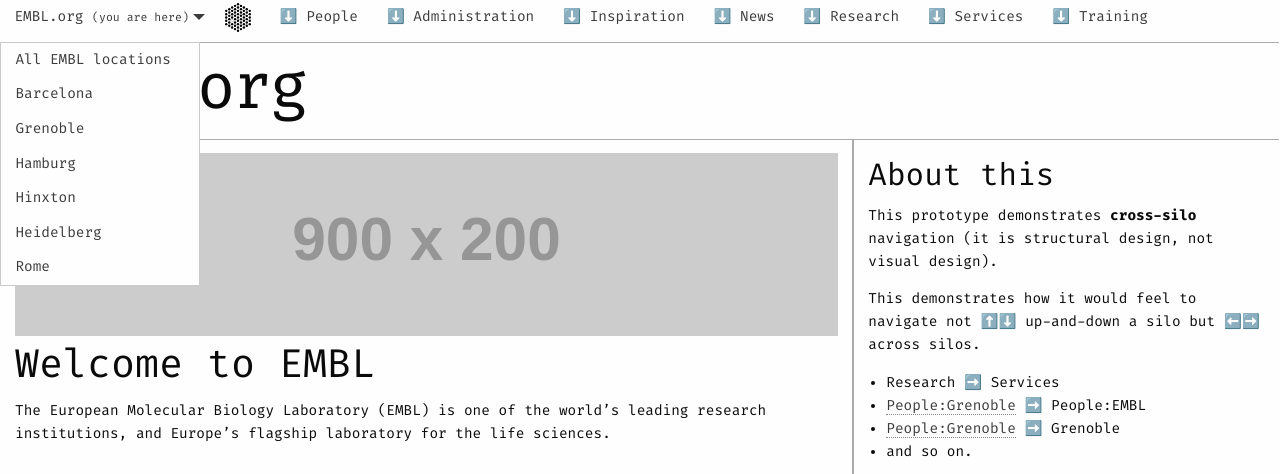
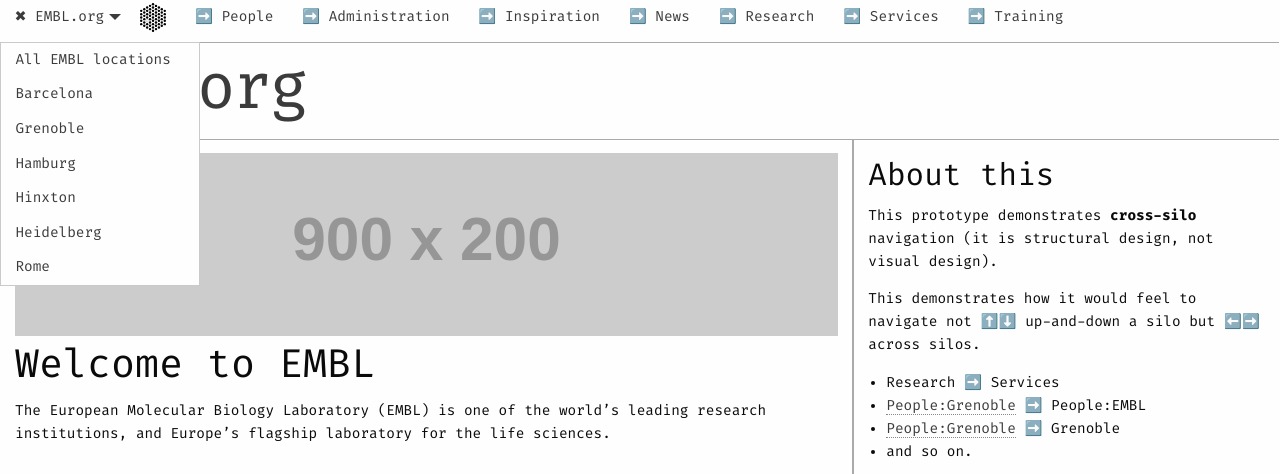
Before and after one commit to EMBL-Design-Language/framework-nav, a website: page index.html in a window 1280 px wide. Shown: the top 474 px of the page. Drawn offline with nearby package versions, Linux system fonts and the light colour scheme; placeholder pictures from the web are drawn by us.

Commit message:
Make local masthead have functional nav

```diff
--- a/index.html
+++ b/index.html
@@ -20,7 +20,7 @@
 
     <div id="local-masthead" class="row local-masthead">
       <div class="columns">
-        <h1 id="facet-active" class="">Local masthead</h1>
+        <h1 id="facet-active" class="float-left padding-right-large">Local masthead</h1>
       </div>
     </div>
 
--- a/js/app.js
+++ b/js/app.js
@@ -198,36 +198,31 @@
   var facetParent1 = facetIndex[tempParent1[0]][tempParent1[1]] || "null:null";
   var facetParent2 = facetIndex[tempParent2[0]][tempParent2[1]] || "null:null";
 
-  $('h1#facet-active').html(facetActive.title);
+  $('h1#facet-active').html('<a href="?facet-active='+facetsPresent['active']+'">'+facetActive.title+'</a>');
   $('title').html(facetActive.title);
 
   if (tempParent1[1] != 'null') {
-    $('h1#facet-active').append('<small> < ' + facetParent1.title + '</small>');
+    $('h1#facet-active').parent().append('<a href="?facet-active='+facetsPresent['parent-1']+'" class="label"> ↖️ ' + facetParent1.title + '</a> ');
   }
   if (tempParent2[1] != 'null') {
-    $('h1#facet-active').append('<small> < ' + facetParent2.title + '</small>');
+    $('h1#facet-active').parent().append('<a href="?facet-active='+facetsPresent['parent-2']+'" class="label"> ️️↖️ ' + facetParent2.title + '</a>');
   }
 
-  if (tempParent1[1] != 'null' || tempParent2[1] != 'null') {
-    $('#masthead #nav a.'+tempActive[1]).removeClass('hide').addClass('strong').prepend('⬆️ ');
-  } else {
-    $('#masthead #nav a.'+tempActive[1]).removeClass('hide').addClass('strong').append(' <small>(you are here)</small>');
-  }
+  $('#masthead #nav a.'+tempActive[1]).removeClass('hide').addClass('strong').prepend('✖ ️').parent().addClass('float-left');
+  $('#masthead #nav > li > a.'+tempParent1[1]).removeClass('hide').prepend('✖ ️').parent().addClass('float-none');
+  $('#masthead #nav > li > a.'+tempParent2[1]).removeClass('hide').prepend('✖ ️').parent().addClass('float-none');
 
-  $('#masthead #nav > li > a.'+tempParent1[1]).removeClass('hide').prepend('⬆️ ');
-  $('#masthead #nav > li > a.'+tempParent2[1]).removeClass('hide').prepend('⬆️ ');
-
-  //console.log(facetsPresent);
-
-  // amend global nav menu links to inherit facets
-
-  // where inherits active facets that aren't where
-  // @param {string} targetType the type of link we are appending to (who, what where)
+  /**
+   * Facets inherit active and parent facets.
+   * We exclude inheritence of facets of the same type, that is:
+   * a location can't inherit a location and filter by two locations.
+   *
+   * @param {string} targetType the type of link we are appending to (who, what where)
+   */
   function inheritFacets(targetType) {
     var targetParentLevel = '&facet-parent-1=';
     if (tempActive[0] != 'null' && tempActive[0] != targetType) {
       $('#nav li  a.'+targetType).each( function( index, value ) {
-        // console.log(this);
         var tempHref = $(this).attr('href') + targetParentLevel+tempActive[0]+':' + tempActive[1];
         $(this).attr('href',tempHref);
       });
@@ -235,7 +230,6 @@
     }
     if (tempParent1[0] != 'null' && tempParent1[0] != targetType) {
       $('#nav li  a.'+targetType).each( function( index, value ) {
-        // console.log(this);
         var tempHref = $(this).attr('href') + targetParentLevel+tempParent1[0]+':' + tempParent1[1];
         $(this).attr('href',tempHref);
       });
@@ -243,49 +237,19 @@
     }
     if (tempParent2[0] != 'null' && tempParent2[0] != targetType) {
       $('#nav li  a.'+targetType).each( function( index, value ) {
-        // console.log(this);
         var tempHref = $(this).attr('href') + targetParentLevel+tempParent2[0]+':' + tempParent2[1];
         $(this).attr('href',tempHref);
       });
     }
-
   }
 
   inheritFacets('where');
   inheritFacets('who');
   inheritFacets('what');
 
-  // if ((tempParent1[1] != 'emblorg') && (tempParent1[0] != 'null')) {
-  //   var tempHref = $('#masthead #nav a.'+tempParent2[1]).attr('href') + '&facet-parent-1=' + tempParent1[1];
-  //   $('#masthead #nav a.'+tempParent2[1]).attr('href',tempHref);
-  //   $('title').append(' < ' + facetIndex[tempParent1[0]][tempParent1[1]].title);
-  // }
-  // if ((tempParent2[1] != 'emblorg') && (tempParent2[0] != 'null')){
-  //   var tempHref = $('#masthead #nav a.'+tempParent1[1]).attr('href') + '&facet-parent-1=' + tempParent2[1];
-  //   $('#masthead #nav a.'+tempParent1[1]).attr('href',tempHref);
-  //   $('title').append(' < ' + facetIndex[tempParent2[0]][tempParent2[1]].title);
-  // }
-
   // activate the default navigation and make it relative to the active item
   function defaultNavEnable(target) {
-    var target = $(target);
-    if (facetsPresent.active == 'where:emblorg') {
-      target.removeClass('hide').addClass('float-right').prepend('⬇️ ');
-    } else {
-      target.removeClass('hide').prepend('↗️ ').parent().addClass('float-right');
-    }
-
-    // inherit the active parent
-    // if ((tempParent1[0] != 'null') && (tempParent2[0] != 'null')) {
-    //   var targetHref = target.attr('href') + '&facet-parent-1=' + tempParent1[0] + ':' + tempParent1[1] + '&facet-parent-2=' + tempParent2[1] + ':' + tempParent2[1];
-    // } else if (tempParent1[0] != 'null') {
-    //   var targetHref = target.attr('href') + '&facet-parent-1=' + tempParent1[0] + ':' + tempParent1[1];
-    // } else if (tempParent2[0] != 'null') {
-    //   var targetHref = target.attr('href') + '&facet-parent-1=' + tempParent2[0] + ':' + tempParent2[1];
-    // } else {
-    //   var targetHref = target.attr('href'); // keep it as it is
-    // }
-    // target.attr('href',targetHref);
+    $(target).removeClass('hide').prepend('➡️ ').parent().addClass('float-right');
   }
   defaultNavEnable('#masthead #nav a.research.hide');
   defaultNavEnable('#masthead #nav a.administration.hide');
@@ -296,7 +260,8 @@
   defaultNavEnable('#masthead #nav a.services.hide');
   // defaultNavEnable('#masthead #nav a.groups.hide');
   // emblorg doesn't inherit any parents
-  $('#masthead #nav a.emblorg.hide').removeClass('hide').addClass('float-left').prepend('🏠 ');
+  if ((tempActive[0] != 'where') && (tempParent2[0] != 'where') && (tempParent2[0] != 'where'))
+    $('#masthead #nav a.emblorg.hide').removeClass('hide').addClass('float-left').prepend('🏠 ');
 }
 
 /**
--- a/scss/embl-design-language-framework.scss
+++ b/scss/embl-design-language-framework.scss
@@ -430,6 +430,17 @@
   // text-transform: capitalize;
   letter-spacing: -2px;
 
+
+}
+.local-masthead {
+  a.label {
+    margin-top: 2.5rem;
+    cursor: pointer;
+    &:hover {
+      color: #fff;
+      opacity: .7;
+    }
+  }
 }
 .masthead {
   .button {
@@ -463,6 +474,9 @@
   clear: both;
 }
 
+.float-none { float: none !important; }
+.strong { font-weight: 800; }
+
 // outline layout divs
 .outline-divs div {
   &.row > .columns {
```
